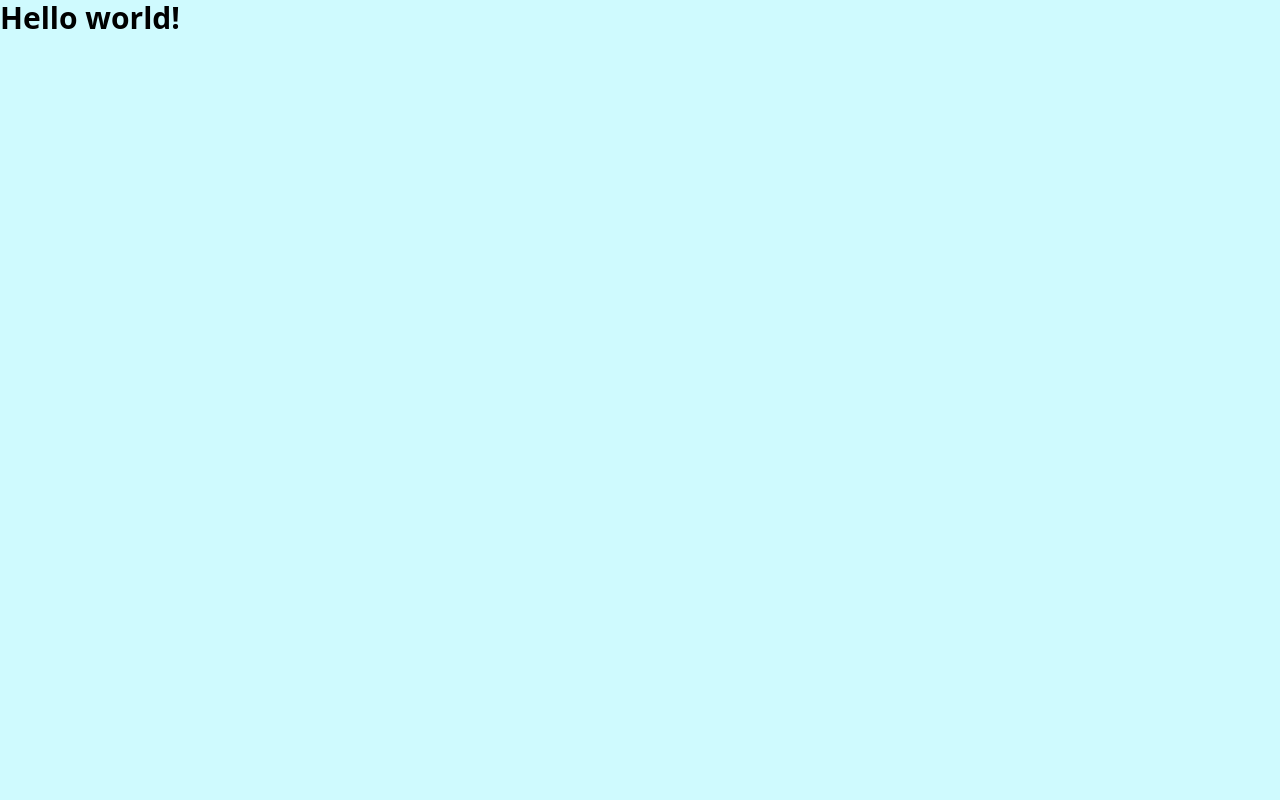
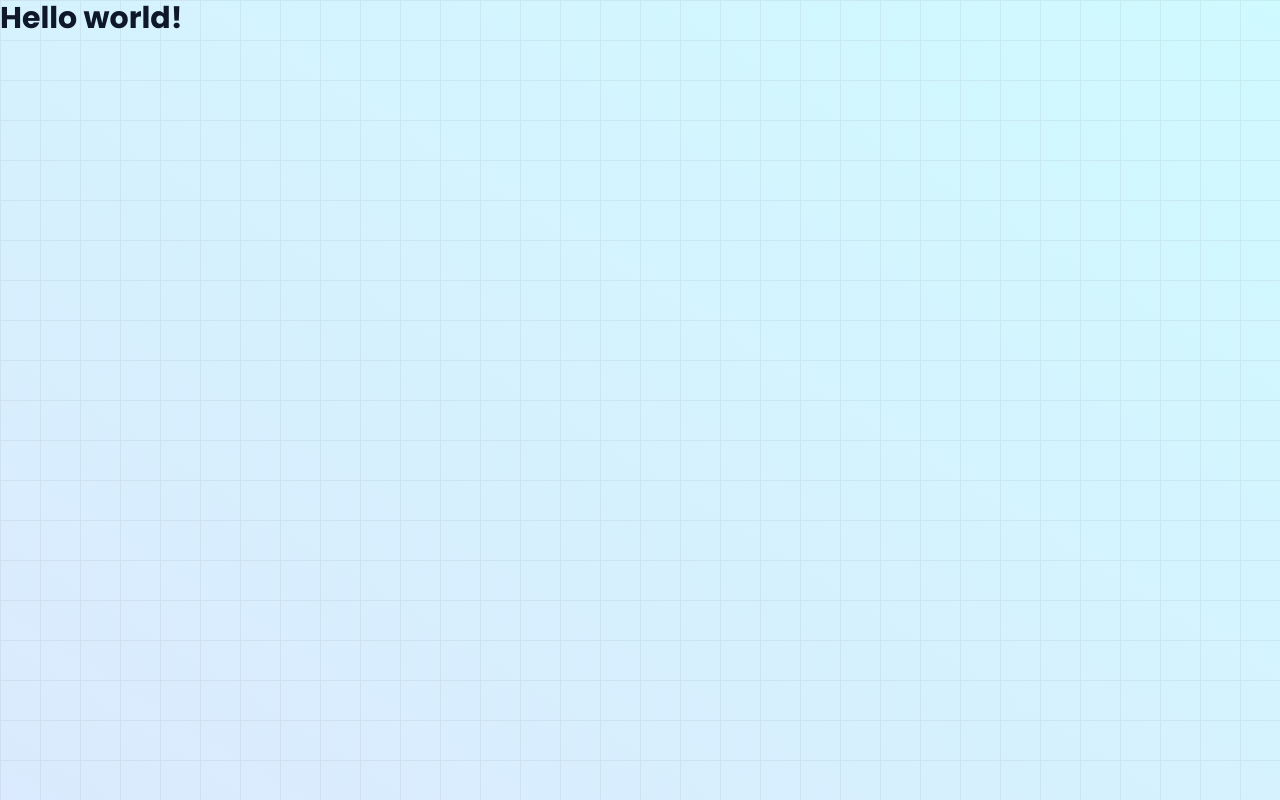
Before and after one commit to Anjasfedo/sveltekit-gym-page, a SvelteKit app: page / in a window 1280 px wide. Built offline with nearby package versions, Linux system fonts and the light colour scheme.

Commit message:
Grid Background

```diff
--- a/src/app.css
+++ b/src/app.css
@@ -1,3 +1,29 @@
 @tailwind base;
 @tailwind components;
 @tailwind utilities;
+
+html {
+  scroll-behavior: smooth;
+}
+
+* {
+  font-family: "Open Sans", sans-serif;
+}
+
+h1,
+h2,
+h3,
+.poppins {
+  font-family: "Poppins", sans-serif;
+}
+
+span {
+  font-family: inherit;
+  font-weight: inherit;
+}
+
+.bgGrid {
+  background-size: 40px 40px;
+  background-image: linear-gradient(to right, grey 1px, transparent 1px),
+    linear-gradient(to bottom, grey 1px, transparent 1px);
+}
--- a/src/app.html
+++ b/src/app.html
@@ -1,12 +1,29 @@
-<!doctype html>
+<!DOCTYPE html>
 <html lang="en">
   <head>
     <meta charset="utf-8" />
     <link rel="icon" href="%sveltekit.assets%/favicon.png" />
     <meta name="viewport" content="width=device-width, initial-scale=1" />
+    <link rel="preconnect" href="https://fonts.googleapis.com" />
+    <link rel="preconnect" href="https://fonts.gstatic.com" crossorigin />
+    <link
+      href="https://fonts.googleapis.com/css2?family=Open+Sans:ital,wght@0,300;0,400;0,500;0,600;0,700;0,800;1,300;1,400;1,500;1,600;1,700;1,800&family=Poppins:ital,wght@0,100;0,200;0,300;0,400;0,500;0,600;0,700;0,800;0,900;1,100;1,200;1,300;1,400;1,500;1,600;1,700;1,800;1,900&display=swap"
+      rel="stylesheet"
+    />
+    <link
+      rel="stylesheet"
+      href="https://cdnjs.cloudflare.com/ajax/libs/font-awesome/6.5.1/css/all.min.css"
+      integrity="sha512-DTOQO9RWCH3ppGqcWaEA1BIZOC6xxalwEsw9c2QQeAIftl+Vegovlnee1c9QX4TctnWMn13TZye+giMm8e2LwA=="
+      crossorigin="anonymous"
+      referrerpolicy="no-referrer"
+    />
     %sveltekit.head%
   </head>
-	<body data-sveltekit-preload-data="hover">
+  <body
+    data-sveltekit-preload-data="hover"
+    class="relative bg-gradient-to-tr from-blue-100 to-cyan-100 min-h-screen text-slate-900 text-sm sm:text-base flex flex-col"
+  >
+    <div class="inset-0 opacity-10 absolute z-[-1] bgGrid"></div>
     <div style="display: contents">%sveltekit.body%</div>
   </body>
 </html>
--- a/src/routes/+layout.svelte
+++ b/src/routes/+layout.svelte
@@ -1,5 +1,5 @@
 <script>
-    import "../app.css";
-  </script>
+  import "../app.css";
+</script>
 
-  <slot />
+<slot />
--- a/src/routes/+page.svelte
+++ b/src/routes/+page.svelte
@@ -1,7 +1,7 @@
 <h1 class="text-3xl font-bold">Hello world!</h1>
 
 <style lang="postcss">
-  :global(html) {
+  /* :global(html) {
     background-color: theme(colors.cyan.100);
-  }
+  } */
 </style>
```
Lines whose indentation alone changed are shown as unchanged.
